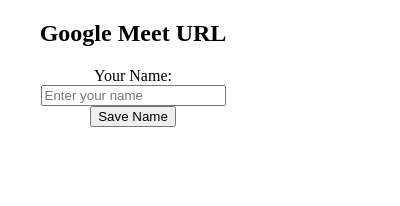
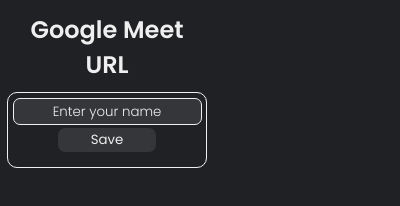
Before and after one commit to Algorithmics-001/meet-share, a browser extension: page extension/popup.html in a window 400 px wide. Drawn offline with Linux system fonts and the light colour scheme.

Commit message:
Design Done

```diff
--- a/extension/popup.html
+++ b/extension/popup.html
@@ -2,20 +2,28 @@
 <html>
 <head>
   <title>Google Meet URL</title>
-<link rel="stylesheet" href="../extension/styles/style.css">
+  <link rel="preconnect" href="https://fonts.googleapis.com">
+<link rel="preconnect" href="https://fonts.gstatic.com" crossorigin>
+<link href="https://fonts.googleapis.com/css2?family=Poppins:wght@100;300;400;500;600&display=swap" rel="stylesheet">
+
+<link rel="stylesheet" href="style.css">
   <script src="popup.js"></script>
 </head>
-<body>
+
+<body class = "meet-extension-wrapper">
   <h2>Google Meet URL</h2>
+  <div class="inputwrapper">
   <div id="nameInputDiv">
-    <label for="name">Your Name:</label>
+    <!-- <label for="name">Your Name:</label> -->
     <input type="text" id="name" placeholder="Enter your name">
-    <button onclick="saveName()">Save Name</button>
+    <button onclick="saveName()">Save</button>
   </div>
+  <hr>
   <div id="nameDiv">
     <p id="savedName"></p>
     <button id="updateButton">Update Name</button>
   </div>
+</div>
   <p id="meetUrl"></p>
 </body>
 </html>
--- /dev/null
+++ b/extension/style.css
@@ -0,0 +1,63 @@
+*{
+  margin: 0;
+  padding: 0;
+  border: none;
+  outline: none;
+  background-color: transparent;
+
+}
+:root{
+    --color : #202124;
+    --white : #efefef;
+    --font : "Poppins";
+    --glass : rgba(255, 255, 255, 0.096);
+}
+body {
+  padding: 10px 5px 30px 5px;
+    font-family: var(--font);
+    background-color: var(--color);
+    color: var(--white);
+    border: 2px solid var(--color);
+    width: 200px;
+    text-align: center;
+  }
+  #nameDiv {
+    display: none;
+  }
+  .inputwrapper{
+    margin-top: 10px;
+    /* padding: ; */
+  padding: 5px 1px 15px 1px;
+  border-radius: 10px;
+
+    border: 1px solid var(--white);
+    display: flex;
+    flex-direction: column;
+  }
+  .inputwrapper input::placeholder{
+    font-family: var(--font);
+    font-weight: 300;
+    color: var(--white);
+    text-align: center
+  }
+  .inputwrapper input{
+    padding: 5px;
+    border-radius: 7px;
+    border: 1px solid var(--white);
+    background-color: var(--glass);
+  }
+  .inputwrapper button{
+    background-color: var(--glass);
+    padding: 2px;
+    color: var(--white);
+    border-radius: 7px;
+
+    width: 50%;
+    font-family: var(--font);
+  }.inputwrapper div{
+    display: flex;
+    gap: 3px;
+    flex-direction: column;
+    justify-content: center;
+    align-items: center;
+  }
--- a/extension/styles/style.css
+++ /dev/null
@@ -1,8 +0,0 @@
-body {
-
-    width: 250px;
-    text-align: center;
-  }
-  #nameDiv {
-    display: none;
-  }
```
Also changed, not shown: extension/icon128.png (renamed from extension/images/icon128.png), extension/icon16.png (renamed from extension/images/icon16.png), extension/icon48.png (renamed from extension/images/icon48.png).
